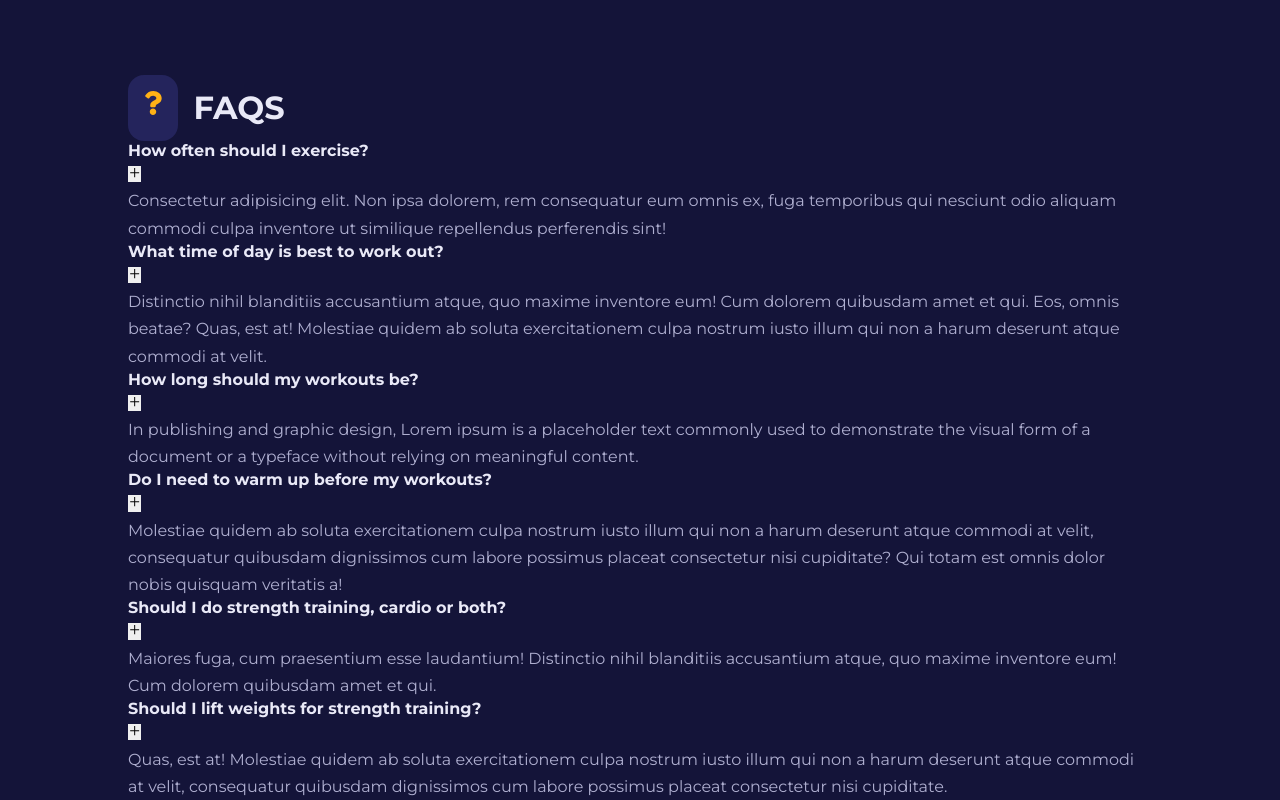
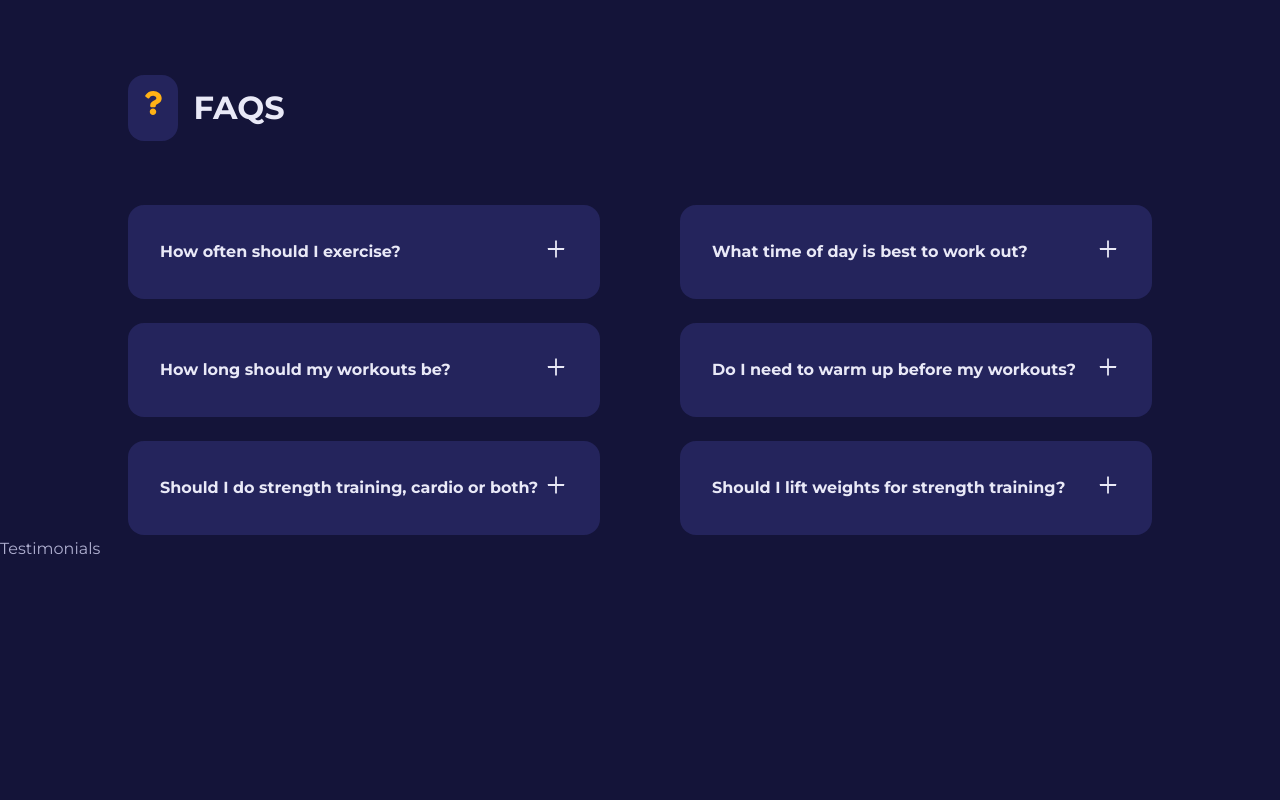
Before and after one commit to NHau66/vawulens, a React (Create React App) app: page / in a window 1280 px wide. Shown: the part 2348-3148 px from the top of the page. After the commit the page ends 2910 px from the top, so only its background shows below. Built offline with nearby package versions, Linux system fonts and the light colour scheme.

Commit message:
Vawulens #5

```diff
--- a/src/components/FAQ.jsx
+++ b/src/components/FAQ.jsx
@@ -1,16 +1,17 @@
+import { useState } from 'react';
 import { AiOutlinePlus } from 'react-icons/ai';
 import { AiOutlineMinus } from 'react-icons/ai';
 
 const FAQ = ({ question, answer }) => {
+    const [isAnswerShowing, setIsAnswerShowing] = useState(false);
+
     return (
-        <article className="faq">
+        <article className="faq" onClick={() => setIsAnswerShowing((prev) => !prev)}>
             <div>
                 <h4>{question}</h4>
-                <button className="faq__icon">
-                    <AiOutlinePlus />
-                </button>
+                <button className="faq__icon">{isAnswerShowing ? <AiOutlineMinus /> : <AiOutlinePlus />}</button>
             </div>
-            <p>{answer}</p>
+            {isAnswerShowing && <p>{answer}</p>}
         </article>
     );
 };
--- /dev/null
+++ b/src/components/Testimonials.jsx
@@ -0,0 +1,11 @@
+import SectionHead from './SectionHead';
+import { ImQuotesLeft } from 'react-icons/im';
+import Card from '../UI/Card';
+import { IoIosArrowDropleftCircle, IoIosArrowDroprightCircle } from 'react-icons/io';
+import { testimonials } from '../data';
+
+const Testimonials = () => {
+    return <div>Testimonials</div>;
+};
+
+export default Testimonials;
--- a/src/components/Values.jsx
+++ b/src/components/Values.jsx
@@ -17,7 +17,7 @@ const Values = () => {
                     </div>
                 </div>
                 <div className="values__right">
-                    <SectionHead icon={<GiCutDiamond />} title={Values} />
+                    <SectionHead icon={<GiCutDiamond />} title={Values.title} />
                     <p>
                         Lorem ipsum dolor sit amet consectetur adipisicing elit. Voluptatem id sint optio earum tempora
                         accusamus neque a quae aut labore perspiciatis praesentium, totam voluptate ipsa ut tempore
--- a/src/pages/home/Home.jsx
+++ b/src/pages/home/Home.jsx
@@ -1,8 +1,9 @@
-import FAQs from '../../components/FAQs';
 import MainHeader from '../../components/MainHeader';
 import Programs from '../../components/Programs';
 import Values from '../../components/Values';
+import FAQs from '../../components/FAQs';
 import './home.css';
+import Testimonials from '../../components/Testimonials';
 
 const Home = () => {
     return (
@@ -11,6 +12,7 @@ const Home = () => {
             <Programs />
             <Values />
             <FAQs />
+            <Testimonials />
         </>
     );
 };
--- a/src/pages/home/home.css
+++ b/src/pages/home/home.css
@@ -112,3 +112,35 @@
     position: absolute;
     top: -1.5rem;
 }
+
+/* FAQs */
+.faqs__wrapper {
+    margin-top: 4rem;
+    display: grid;
+    grid-template-columns: 1fr 1fr;
+    gap: 1.5rem 5rem;
+    align-items: flex-start;
+}
+
+.faq {
+    background-color: var(--color-gray-500);
+    padding: 2rem;
+    border-radius: 1rem;
+    cursor: pointer;
+}
+
+.faq div {
+    display: flex;
+    justify-content: space-between;
+    align-items: center;
+}
+
+.faq__icon {
+    background-color: transparent;
+    color: var(--color-gray-100);
+    font-size: 1.5rem;
+}
+
+.faq p {
+    margin-top: 1.5rem;
+}
```
